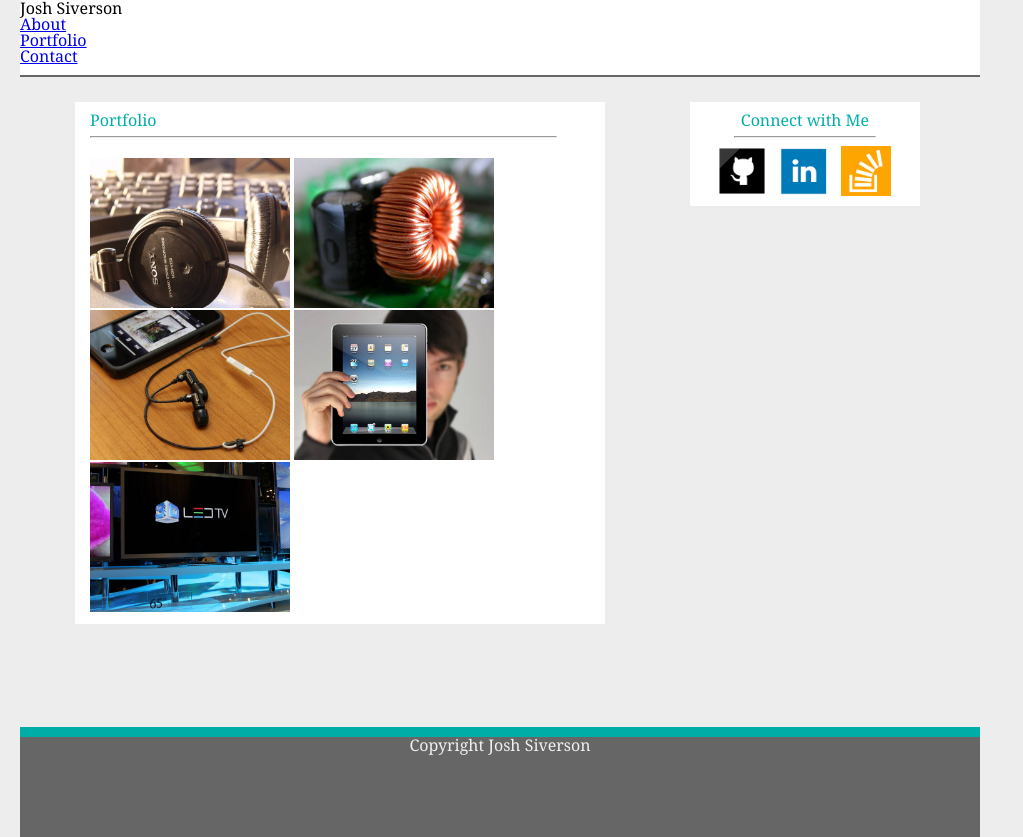
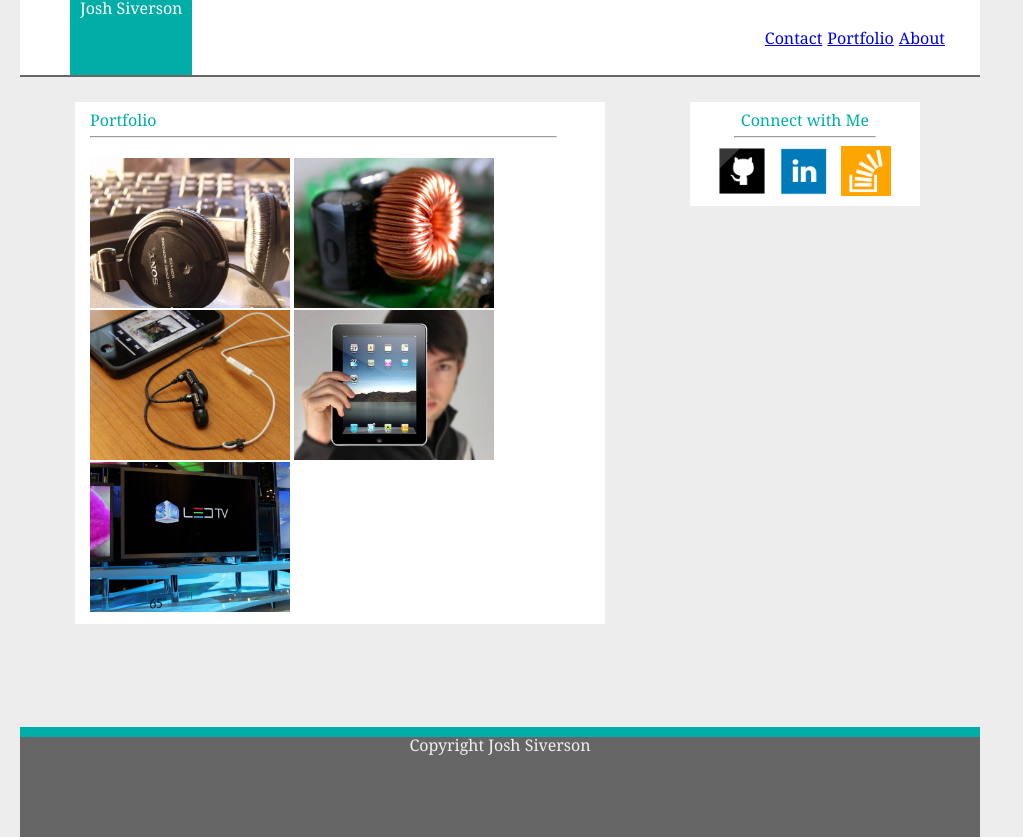
Before and after one commit to siverson90/Basic-Portfolio, a plain HTML site: page portfolio.html in a window 1280 px wide. Shown: the whole page, without its empty margins (0-1023 px from the left). Drawn offline with Linux system fonts and the light colour scheme.

Commit message:
add div with class to wrap header. Move contact portfolio and about elements to be centered

```diff
--- a/assets/css/style.css
+++ b/assets/css/style.css
@@ -5,12 +5,12 @@ body {
   margin: 0px 20px 0px 20px
 }
 
-header{
+header {
   background-color: white;
   margin: 0;
   padding: 0;
   border-bottom: 2px solid #666666;
-  width: 960px;
+  width: 100%;
   height: 75px;
 }
 
@@ -36,14 +36,6 @@ footer p {
     margin-right: auto;
     color: #f0f0f0
 }
-/*
-li a {
-  float: right;
-  display: table;
-  color: red;
-  text-align: center;
-  padding: 0px 5px 0px 5px;
-}*/
 
 button{
   background-color: #00aea7;
@@ -55,27 +47,40 @@ form{
   text-align: left;
 }
 
+.header-container {
+  width: 960px;
+}
+
+.nav-item-list{
+  float: right;
+  padding: 30px 30px;
+}
+
+.nav-item {
+  float: right;
+  margin-right: 5px;
+}
+
+.name{
+  float: left;
+  background-color: #00aea7;
+  text-align: center;
+  color: white;
+  height: 75px;
+  margin-left: 50px;
+  padding-left: 10px;
+  padding-right: 10px;
+}
+
 .form-box {
   width: 90%;
   margin: 5px 0px;
   text-align: left;
 }
 
-
 .gallery{
   width: 40%;
 }
-
-/*.name {
-  text-align: left;
-  background-color: #00aea7;
-  width: 10%;
-  height: 75px;
-  color: white;
-  font-size: 18px;
-  overflow: hidden;
-  padding-left: 10px;
-}*/
 
 .container {
   width: 960px;
@@ -89,7 +94,6 @@ form{
   margin: 0px 10px 10px 10px;
 
 }
-
 
 .left-side {
   width: 500px;
--- a/portfolio.html
+++ b/portfolio.html
@@ -7,15 +7,20 @@
 </head>
 <body>
 
- <header>
+<div class="header-container">
+  <header>
     <ul>
-      <li class="name">Josh Siverson</li>
-      <li class="nav-item"><a href="index.html">About</a></li>
-      <li class="nav-item"><a href="portfolio.html">Portfolio</a></li>
-      <li class="nav-item"><a href="contact.html">Contact</a></li>
+      <div class="name">
+        <li>Josh Siverson</li>
+      </div>
+      <div class="nav-item-list">
+        <li class="nav-item"><a href="index.html">About</a></li>
+        <li class="nav-item"><a href="portfolio.html">Portfolio</a></li>
+        <li class="nav-item"><a href="contact.html">Contact</a></li>
+      </div>
     </ul>
-
   </header>
+</div>
 
   <div class="container">
 
```
Also changed, not shown: contact.html (+10 -4 lines), index.html (+10 -4 lines).
